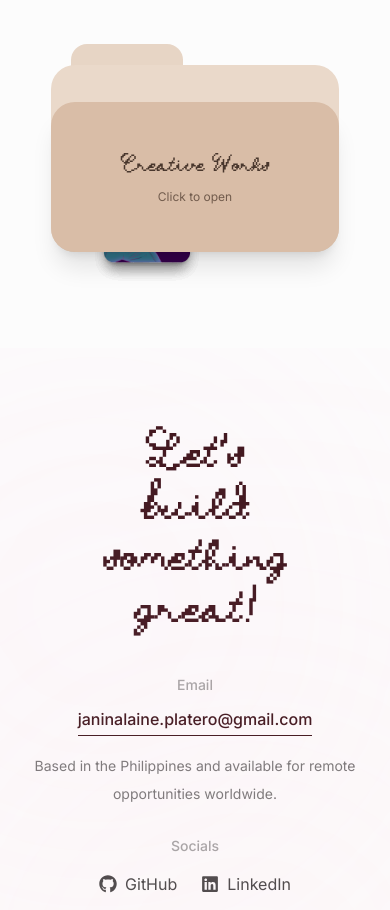
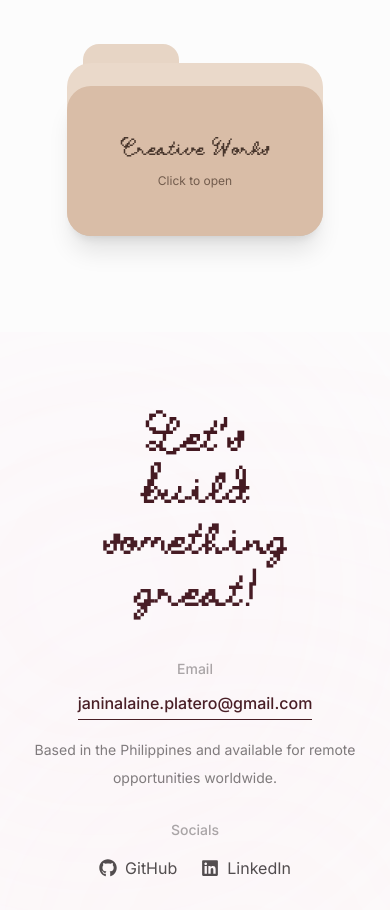
Before and after one commit to jnnln/Portfolio, a React (Vite) app: page / in a window 390 px wide. Shown: the part 5800-6710 px from the top of the page. Built offline with nearby package versions, Linux system fonts and the light colour scheme.

Commit message:
Fixed Creative Works mobile view

```diff
--- a/src/components/CreativeWorks.jsx
+++ b/src/components/CreativeWorks.jsx
@@ -56,9 +56,7 @@ export default function CreativeWorks() {
     setSelectedWork((prev) => {
       if (prev === null) return null;
 
-      return prev === works.length - 1
-        ? 0
-        : prev + 1;
+      return prev === works.length - 1 ? 0 : prev + 1;
     });
   };
 
@@ -70,9 +68,7 @@ export default function CreativeWorks() {
     setSelectedWork((prev) => {
       if (prev === null) return null;
 
-      return prev === 0
-        ? works.length - 1
-        : prev - 1;
+      return prev === 0 ? works.length - 1 : prev - 1;
     });
   };
 
@@ -128,9 +124,21 @@ export default function CreativeWorks() {
             INTRO + FOLDER
         ===================================================== */}
 
-        <div className="flex flex-col items-center justify-between gap-12 md:flex-row md:items-center">
+        <div
+          className="
+            flex
+            flex-col
+            items-center
+            justify-between
+            gap-12
+            md:flex-row
+            md:items-center
+          "
+        >
 
-          {/* LEFT — TEXT */}
+          {/* =================================================
+              LEFT — TEXT
+          ================================================= */}
 
           <motion.div
             initial={{
@@ -149,10 +157,18 @@ export default function CreativeWorks() {
               duration: 0.7,
               ease: [0.22, 1, 0.36, 1],
             }}
-            className="max-w-md text-center md:text-left"
+            className="
+              max-w-md
+              text-center
+              md:text-left
+            "
           >
             <h2
-              className="text-4xl tracking-tight md:text-5xl"
+              className="
+                text-4xl
+                tracking-tight
+                md:text-5xl
+              "
               style={{
                 fontFamily: "Cavalhatriz",
               }}
@@ -160,14 +176,24 @@ export default function CreativeWorks() {
               Creative Works
             </h2>
 
-            <p className="mt-4 text-sm leading-7 text-gray-500 md:text-base">
-              A collection of things I've made over the years using
-              Photoshop, Illustrator, Figma, and more.
+            <p
+              className="
+                mt-4
+                text-sm
+                leading-7
+                text-gray-500
+                md:text-base
+              "
+            >
+              A collection of things I've made over the years
+              using Photoshop, Illustrator, Figma, and more.
             </p>
           </motion.div>
 
 
-          {/* RIGHT — FOLDER */}
+          {/* =================================================
+              RIGHT — FOLDER
+          ================================================= */}
 
           <motion.div
             initial={{
@@ -188,7 +214,12 @@ export default function CreativeWorks() {
               duration: 0.7,
               ease: [0.22, 1, 0.36, 1],
             }}
-            className="flex w-full justify-center md:w-auto"
+            className="
+              flex
+              w-full
+              justify-center
+              md:w-auto
+            "
           >
 
             <motion.button
@@ -201,13 +232,17 @@ export default function CreativeWorks() {
               }
               className="
                 relative
-                h-52
-                w-72
+                h-48
+                w-64
                 cursor-pointer
                 border-0
                 bg-transparent
                 p-0
                 focus:outline-none
+
+                sm:h-52
+                sm:w-72
+
                 md:h-60
                 md:w-80
               "
@@ -217,28 +252,44 @@ export default function CreativeWorks() {
               whileTap={{
                 scale: 0.97,
               }}
+              transition={{
+                duration: 0.3,
+                ease: [0.22, 1, 0.36, 1],
+              }}
             >
 
-              {/* FOLDER TAB */}
+              {/* =================================================
+                  FOLDER TAB
+              ================================================= */}
 
               <motion.div
                 className="
                   absolute
-                  left-5
+                  left-4
                   top-0
                   z-0
-                  h-10
-                  w-28
+                  h-8
+                  w-24
                   rounded-t-2xl
                   bg-[#e7d5c5]
+
+                  sm:left-5
+                  sm:h-10
+                  sm:w-28
                 "
                 animate={{
                   y: isOpen ? -4 : 0,
                 }}
+                transition={{
+                  duration: 0.45,
+                  ease: [0.22, 1, 0.36, 1],
+                }}
               />
 
 
-              {/* FOLDER BACK */}
+              {/* =================================================
+                  FOLDER BACK
+              ================================================= */}
 
               <motion.div
                 className="
@@ -253,25 +304,35 @@ export default function CreativeWorks() {
                 animate={{
                   rotate: isOpen ? -3 : 0,
                 }}
+                transition={{
+                  duration: 0.5,
+                  ease: [0.22, 1, 0.36, 1],
+                }}
               />
 
 
-              {/* IMAGES INSIDE FOLDER */}
+              {/* =================================================
+                  CREATIVE PREVIEWS
+              ================================================= */}
 
               <div
                 className="
                   absolute
-                  left-6
-                  right-6
-                  top-[42px]
+                  left-5
+                  right-5
+                  top-[38px]
                   z-10
-                  h-[150px]
+                  h-[135px]
                   overflow-visible
+
+                  sm:left-6
+                  sm:right-6
+                  sm:top-[42px]
+                  sm:h-[150px]
                 "
               >
 
                 {works.map((work, index) => {
-
                   const rotations = [-10, -5, 0, 5, 10];
 
                   return (
@@ -282,38 +343,43 @@ export default function CreativeWorks() {
                       className="
                         absolute
                         left-1/2
-                        h-32
-                        w-24
+                        h-24
+                        w-[72px]
                         -translate-x-1/2
-                        rounded-xl
+                        rounded-lg
                         object-cover
                         shadow-lg
+
+                        sm:h-32
+                        sm:w-24
+                        sm:rounded-xl
                       "
                       style={{
                         zIndex: index + 1,
                       }}
                       initial={{
-                        y: 55,
+                        y: 45,
                         x: "-50%",
                         rotate: 0,
                         scale: 0.9,
                       }}
                       animate={{
                         y: isOpen
-                          ? -45 - Math.abs(index - 2) * 8
-                          : 55,
+                          ? -35 -
+                            Math.abs(index - 2) * 6
+                          : 45,
 
                         x: isOpen
-                          ? `calc(-50% + ${(index - 2) * 48}px)`
+                          ? `calc(-50% + ${
+                              (index - 2) * 38
+                            }px)`
                           : "-50%",
 
                         rotate: isOpen
                           ? rotations[index]
                           : 0,
 
-                        scale: isOpen
-                          ? 1
-                          : 0.9,
+                        scale: isOpen ? 1 : 0.9,
                       }}
                       transition={{
                         duration: 0.55,
@@ -327,7 +393,9 @@ export default function CreativeWorks() {
               </div>
 
 
-              {/* FOLDER FRONT */}
+              {/* =================================================
+                  FOLDER FRONT
+              ================================================= */}
 
               <motion.div
                 className="
@@ -335,26 +403,46 @@ export default function CreativeWorks() {
                   bottom-0
                   left-0
                   z-20
-                  h-[72%]
+                  h-[78%]
                   w-full
                   overflow-hidden
                   rounded-3xl
                   bg-[#d9bda7]
                   shadow-xl
+
+                  sm:h-[75%]
+
+                  md:h-[72%]
                 "
                 animate={{
                   y: isOpen ? 12 : 0,
                   rotateX: isOpen ? 8 : 0,
+                }}
+                transition={{
+                  duration: 0.5,
+                  ease: [0.22, 1, 0.36, 1],
                 }}
                 style={{
                   transformOrigin: "bottom",
                 }}
               >
 
-                <div className="flex h-full flex-col items-center justify-center">
+                <div
+                  className="
+                    flex
+                    h-full
+                    flex-col
+                    items-center
+                    justify-center
+                  "
+                >
 
                   <span
-                    className="text-2xl text-[#49372d] md:text-3xl"
+                    className="
+                      text-2xl
+                      text-[#49372d]
+                      md:text-3xl
+                    "
                     style={{
                       fontFamily: "Cavalhatriz",
                     }}
@@ -363,9 +451,16 @@ export default function CreativeWorks() {
                   </span>
 
                   <motion.span
-                    className="mt-2 text-xs text-[#725c4d]"
+                    className="
+                      mt-2
+                      text-xs
+                      text-[#725c4d]
+                    "
                     animate={{
                       opacity: isOpen ? 0 : 1,
+                    }}
+                    transition={{
+                      duration: 0.2,
                     }}
                   >
                     Click to open
@@ -383,12 +478,11 @@ export default function CreativeWorks() {
 
 
         {/* =====================================================
-            GALLERY
+            EXPANDED GALLERY
         ===================================================== */}
 
         <AnimatePresence>
           {isOpen && (
-
             <motion.div
               initial={{
                 opacity: 0,
@@ -414,10 +508,16 @@ export default function CreativeWorks() {
 
               <div className="mt-16">
 
-                <div className="grid grid-cols-2 gap-4 md:grid-cols-5">
+                <div
+                  className="
+                    grid
+                    grid-cols-2
+                    gap-4
+                    md:grid-cols-5
+                  "
+                >
 
                   {works.map((work, index) => (
-
                     <motion.button
                       key={work.title}
                       type="button"
@@ -431,6 +531,11 @@ export default function CreativeWorks() {
                         opacity: 1,
                         y: 0,
                         scale: 1,
+                      }}
+                      exit={{
+                        opacity: 0,
+                        y: 15,
+                        scale: 0.95,
                       }}
                       transition={{
                         duration: 0.5,
@@ -463,8 +568,10 @@ export default function CreativeWorks() {
                         }}
                         transition={{
                           duration: 0.5,
+                          ease: [0.22, 1, 0.36, 1],
                         }}
                       />
+
 
                       {/* TITLE */}
 
@@ -480,10 +587,17 @@ export default function CreativeWorks() {
                           pt-10
                         "
                       >
-                        <p className="text-xs font-medium text-white">
+                        <p
+                          className="
+                            text-xs
+                            font-medium
+                            text-white
+                          "
+                        >
                           {work.title}
                         </p>
                       </div>
+
 
                       {/* VIEW ICON */}
 
@@ -512,7 +626,6 @@ export default function CreativeWorks() {
                       </div>
 
                     </motion.button>
-
                   ))}
 
                 </div>
@@ -520,7 +633,6 @@ export default function CreativeWorks() {
               </div>
 
             </motion.div>
-
           )}
         </AnimatePresence>
 
@@ -528,13 +640,11 @@ export default function CreativeWorks() {
 
 
       {/* =====================================================
-          FULLSCREEN VIEWER
+          FULLSCREEN IMAGE VIEWER
       ===================================================== */}
 
       <AnimatePresence>
-
         {selectedWork !== null && (
-
           <motion.div
             initial={{
               opacity: 0,
@@ -545,6 +655,10 @@ export default function CreativeWorks() {
             exit={{
               opacity: 0,
             }}
+            transition={{
+              duration: 0.25,
+            }}
+            onClick={closeWork}
             className="
               fixed
               inset-0
@@ -555,12 +669,14 @@ export default function CreativeWorks() {
               bg-black/90
               p-4
               backdrop-blur-sm
+
               sm:p-8
             "
-            onClick={closeWork}
           >
 
-            {/* CLOSE */}
+            {/* =================================================
+                CLOSE
+            ================================================= */}
 
             <button
               type="button"
@@ -570,7 +686,7 @@ export default function CreativeWorks() {
                 absolute
                 right-5
                 top-5
-                z-30
+                z-40
                 flex
                 h-11
                 w-11
@@ -606,7 +722,7 @@ export default function CreativeWorks() {
                 absolute
                 left-3
                 top-1/2
-                z-30
+                z-40
                 flex
                 h-11
                 w-11
@@ -622,6 +738,7 @@ export default function CreativeWorks() {
                 duration-300
                 hover:scale-105
                 hover:bg-white/20
+
                 sm:left-6
                 sm:h-12
                 sm:w-12
@@ -646,7 +763,7 @@ export default function CreativeWorks() {
                 absolute
                 right-3
                 top-1/2
-                z-30
+                z-40
                 flex
                 h-11
                 w-11
@@ -662,6 +779,7 @@ export default function CreativeWorks() {
                 duration-300
                 hover:scale-105
                 hover:bg-white/20
+
                 sm:right-6
                 sm:h-12
                 sm:w-12
@@ -672,7 +790,7 @@ export default function CreativeWorks() {
 
 
             {/* =================================================
-                IMAGE
+                IMAGE + TITLE
             ================================================= */}
 
             <AnimatePresence mode="wait">
@@ -705,15 +823,18 @@ export default function CreativeWorks() {
                 "
               >
 
+                {/* FULL IMAGE */}
+
                 <img
                   src={works[selectedWork].image}
                   alt={works[selectedWork].title}
                   className="
-                    max-h-[82vh]
-                    max-w-[85vw]
+                    max-h-[80vh]
+                    max-w-[82vw]
                     rounded-2xl
                     object-contain
                     shadow-2xl
+
                     sm:max-h-[86vh]
                     sm:max-w-[80vw]
                   "
@@ -726,17 +847,22 @@ export default function CreativeWorks() {
                   className="
                     mt-4
                     flex
+                    max-w-[80vw]
                     items-center
                     gap-3
                     rounded-full
                     bg-white/10
                     px-5
                     py-2.5
-                    text-sm
+                    text-center
+                    text-xs
                     text-white
                     backdrop-blur-md
+
+                    sm:text-sm
                   "
                 >
+
                   <span>
                     {works[selectedWork].title}
                   </span>
@@ -748,6 +874,7 @@ export default function CreativeWorks() {
                   <span className="text-white/60">
                     {selectedWork + 1} / {works.length}
                   </span>
+
                 </div>
 
               </motion.div>
@@ -755,9 +882,7 @@ export default function CreativeWorks() {
             </AnimatePresence>
 
           </motion.div>
-
         )}
-
       </AnimatePresence>
 
     </section>
```
